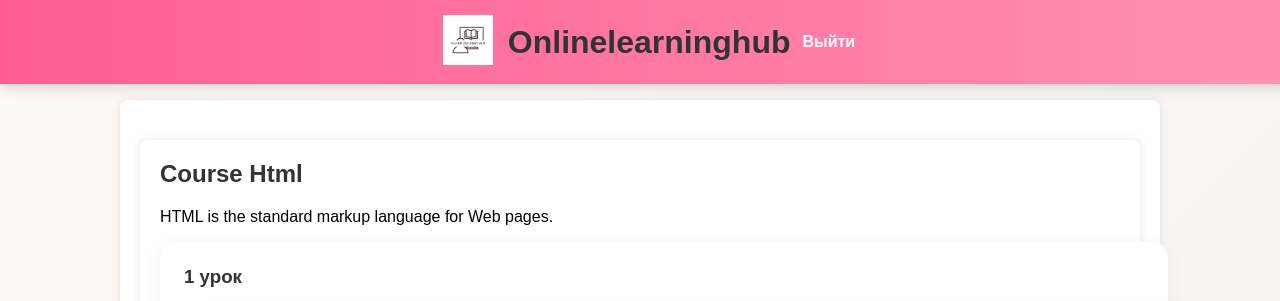
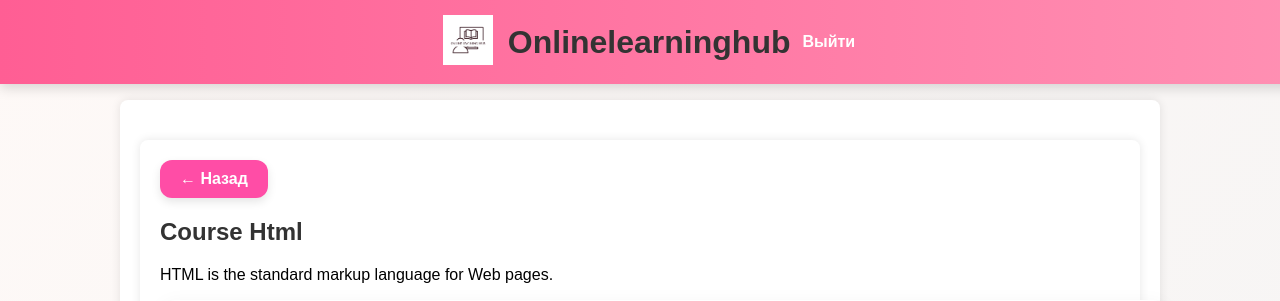
Before and after one commit to Nazymm-on/oc, a Django app: page /course/9/video/ in a window 1280 px wide; the page is wider, and only the part inside the window is pictured. Shown: the top 301 px of that part. Run offline with Django 5.2, Linux system fonts and the light colour scheme; a user stored in the database is signed in; data comes from the database, SQL or seed files in the repository; both versions use the stored data as it was after the commit; parts of the project's set-up code (start-up, migrations or seed data) failed here and were passed over.

Commit message:
добавила кнопку и видосы

```diff
--- a/myapp/models.py
+++ b/myapp/models.py
@@ -1,6 +1,6 @@
 from django.contrib.auth.models import AbstractUser
 from django.db import models
-
+from django.utils.text import slugify
 # Пользователь с ролью
 class User(AbstractUser):
     ROLE_CHOICES = [
@@ -13,12 +13,19 @@ class User(AbstractUser):
         return self.username
 
 # Курс
+
 class Course(models.Model):
     title = models.CharField(max_length=100)
+    slug = models.SlugField(unique=True, blank=True)
     description = models.TextField()
     teacher = models.ForeignKey(User, on_delete=models.CASCADE, limit_choices_to={'role': 'teacher'})
     created_at = models.DateTimeField(auto_now_add=True)
-    video_url = models.CharField(max_length=255, blank=True, null=True)  # Можно использовать как общее видео курса
+    video_url = models.CharField(max_length=255, blank=True, null=True)
+
+    def save(self, *args, **kwargs):
+        if not self.slug:
+            self.slug = slugify(self.title)
+        super().save(*args, **kwargs)
 
     def __str__(self):
         return self.title
--- /dev/null
+++ b/myapp/static/myapp/style_big_video.css
@@ -0,0 +1,36 @@
+.video-container {
+    width: 100%;
+    max-width: 1280px;
+    height: 720px;
+    margin: 30px auto;
+    border-radius: 16px;
+    overflow: hidden;
+    display: flex;
+    justify-content: center;
+    align-items: center;
+    box-shadow: 0 10px 30px rgba(0, 0, 0, 0.2);
+}
+
+.video-container iframe {
+    width: 100%;
+    height: 100%;
+    border: none;
+    border-radius: 16px;
+}
+.back-button {
+    display: inline-block;
+    margin-bottom: 20px;
+    padding: 10px 20px;
+    background-color: #ff4da6;
+    color: white;
+    border: none;
+    border-radius: 12px;
+    text-decoration: none;
+    font-weight: bold;
+    box-shadow: 0 4px 10px rgba(0, 0, 0, 0.1);
+    transition: background 0.3s;
+}
+
+.back-button:hover {
+    background-color: #e04390;
+}
--- a/myapp/templates/myapp/base.html
+++ b/myapp/templates/myapp/base.html
@@ -5,6 +5,7 @@
     <meta charset="UTF-8">
     <title>OnlineLearningHub</title>
     <link rel="stylesheet" href="{% static 'myapp/style.css' %}">
+    <link rel="stylesheet" href="{% static 'myapp/style_big_video.css' %}">
     <style>
         header {
             background-color: #ff4da6; /* ярко-розовый */
--- a/myapp/templates/myapp/course_video.html
+++ b/myapp/templates/myapp/course_video.html
@@ -1,6 +1,34 @@
 {% extends 'myapp/base.html' %}
+{% load static %}
+
 {% block content %}
+<style>
+    .back-button {
+        display: inline-block;
+        margin-bottom: 20px;
+        padding: 10px 20px;
+        background-color: #ff4da6;
+        color: white;
+        border: none;
+        border-radius: 12px;
+        text-decoration: none;
+        font-weight: bold;
+        box-shadow: 0 4px 10px rgba(0, 0, 0, 0.1);
+        transition: background 0.3s ease;
+    }
+
+    .back-button:hover {
+        background-color: #e04390;
+    }
+</style>
+
 <div class="container">
+
+    <!-- Кнопка Назад -->
+    <a href="{% url 'student_dashboard' %}" class="back-button">← Назад</a>
+
+
+    <!-- Название курса и описание -->
     <h2>{{ course.title }}</h2>
     <p>{{ course.description }}</p>
 
--- a/myapp/views.py
+++ b/myapp/views.py
@@ -210,3 +210,7 @@ def lesson_detail_view(request, course_id, lesson_id):
         'course': course,
         'lesson': lesson
     })
+
+def student_dashboard(request):
+    courses = Course.objects.all()
+    return render(request, 'myapp/student_dashboard.html', {'courses': courses})
```
Also changed, not shown: myapp/static/myapp/style.css (+56 -4 lines), myapp/templates/myapp/student_dashboard.html (+7 -7 lines), db.sqlite3, myapp/migrations/0006_course_slug.py (added), myapp/migrations/0007_alter_course_slug.py (added).
